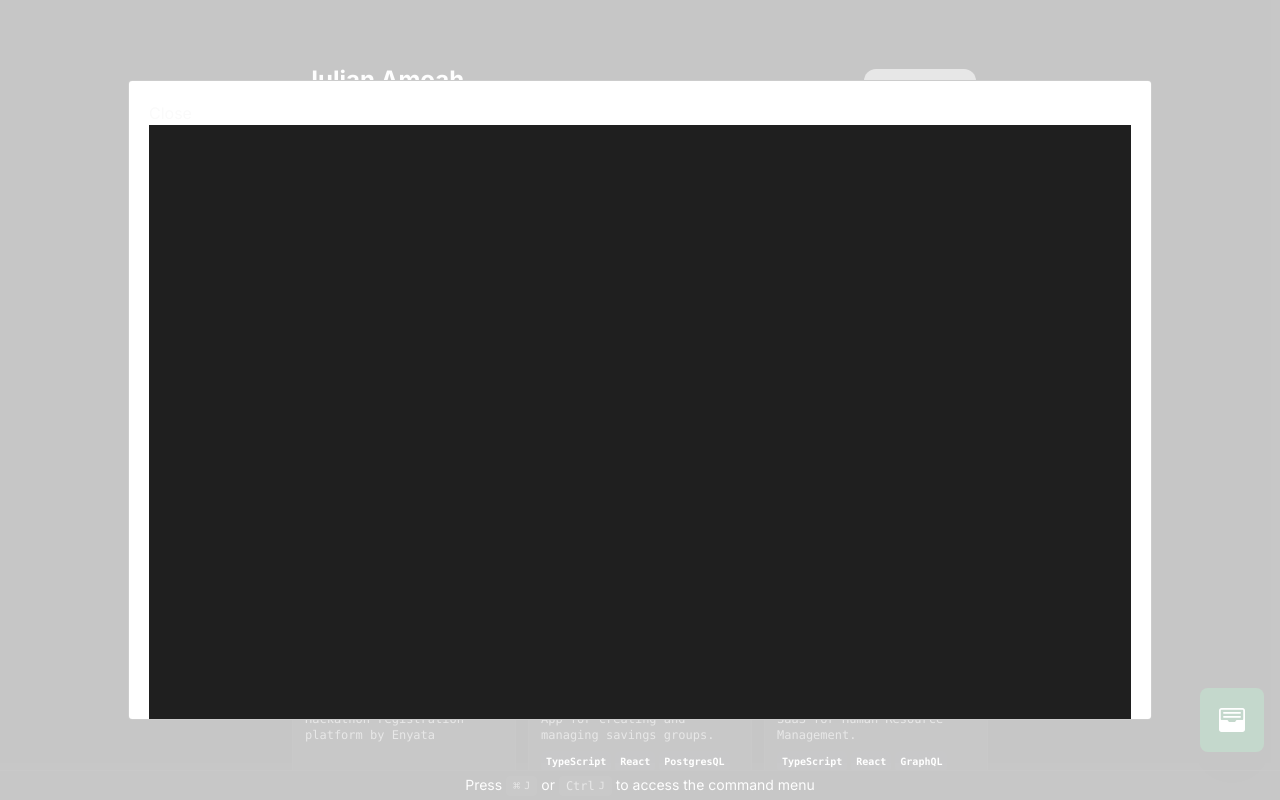
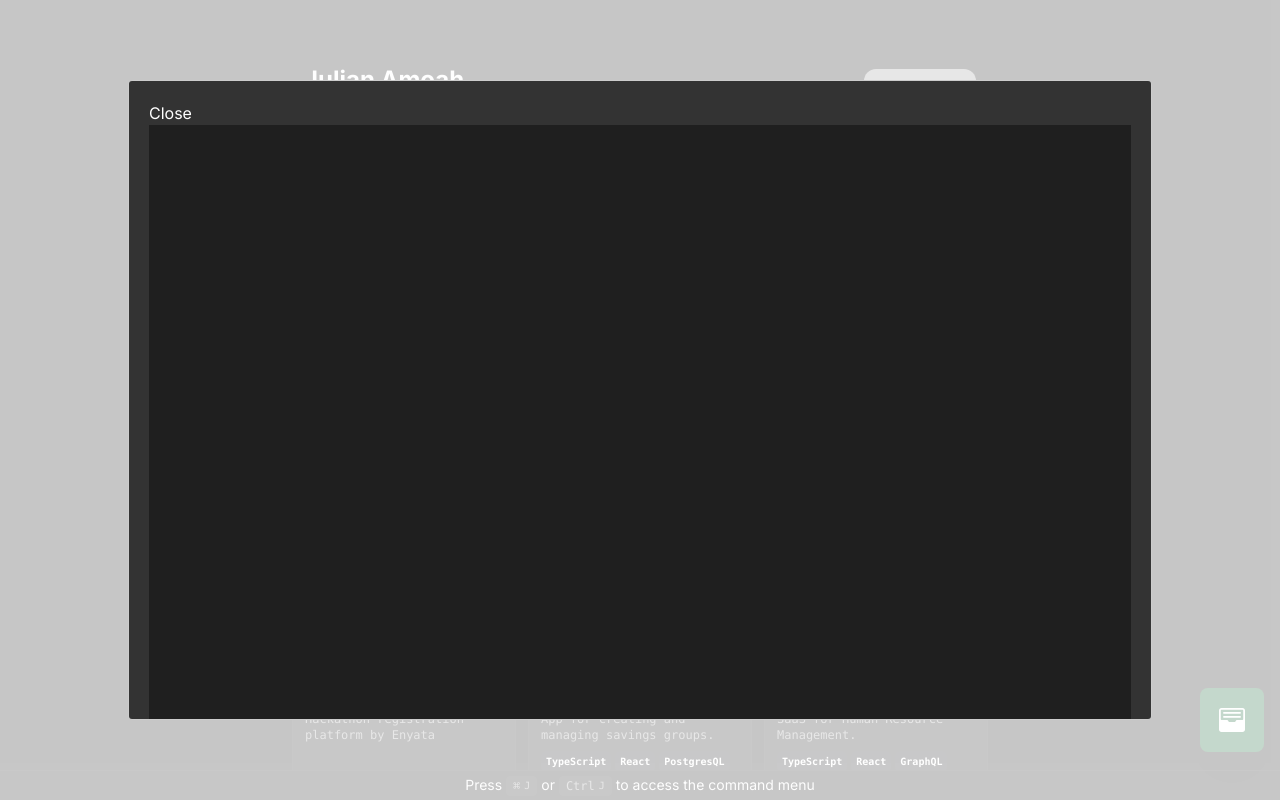
Before and after one commit to EnJulian/portfolio, a Next.js app: page / in a window 1280 px wide. Both pictures are taken after a click on the button 1232 px from the left and 720 px from the top of the page. Shown: the top 800 px of the page. Built offline with nearby package versions, Linux system fonts and the light colour scheme; grey boxes are pictures that could not be loaded.

Commit message:
change modal background

```diff
--- a/src/components/floating-button.tsx
+++ b/src/components/floating-button.tsx
@@ -41,6 +41,8 @@ const FloatingButton = () => {
               transform: 'translate(-50%, -50%)',
               width: '80%',
               height: '80%',
+              backgroundColor: '#333',
+              color: '#fff',
             },
           }}
         >
```
